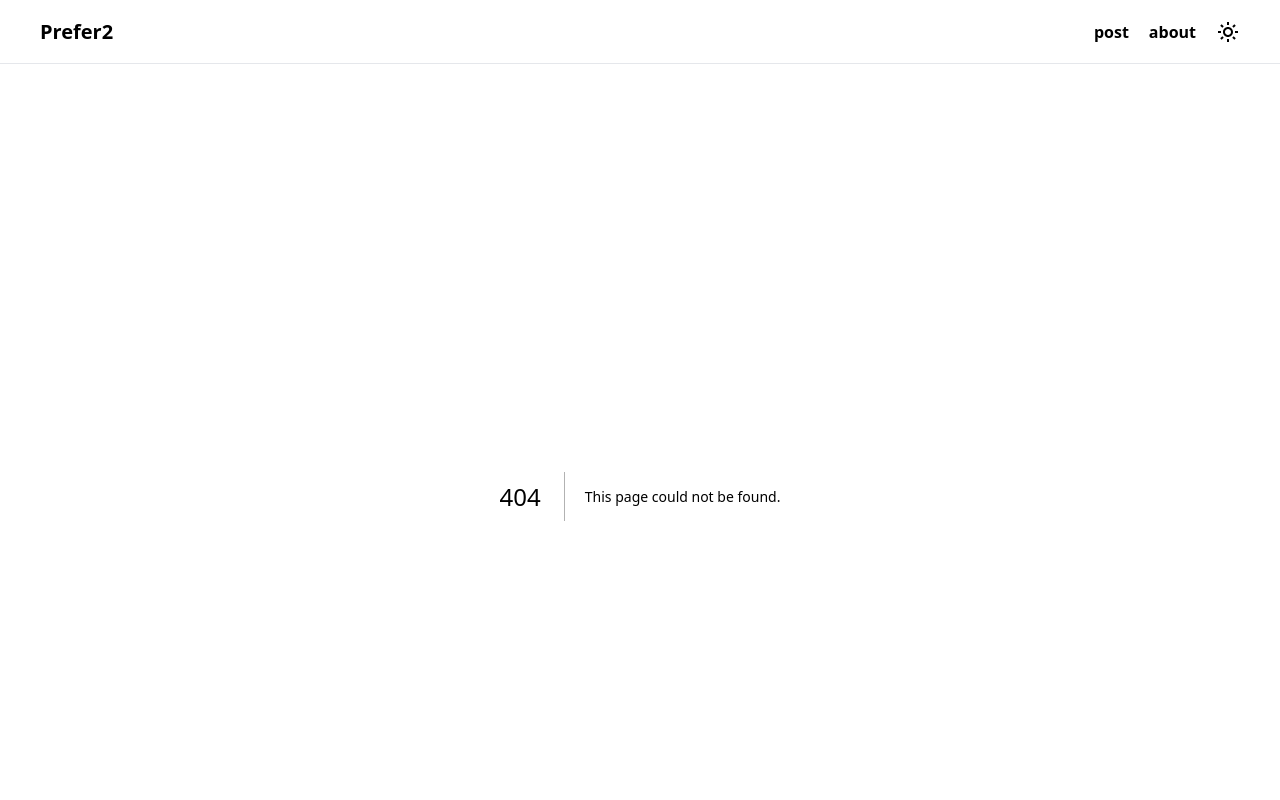
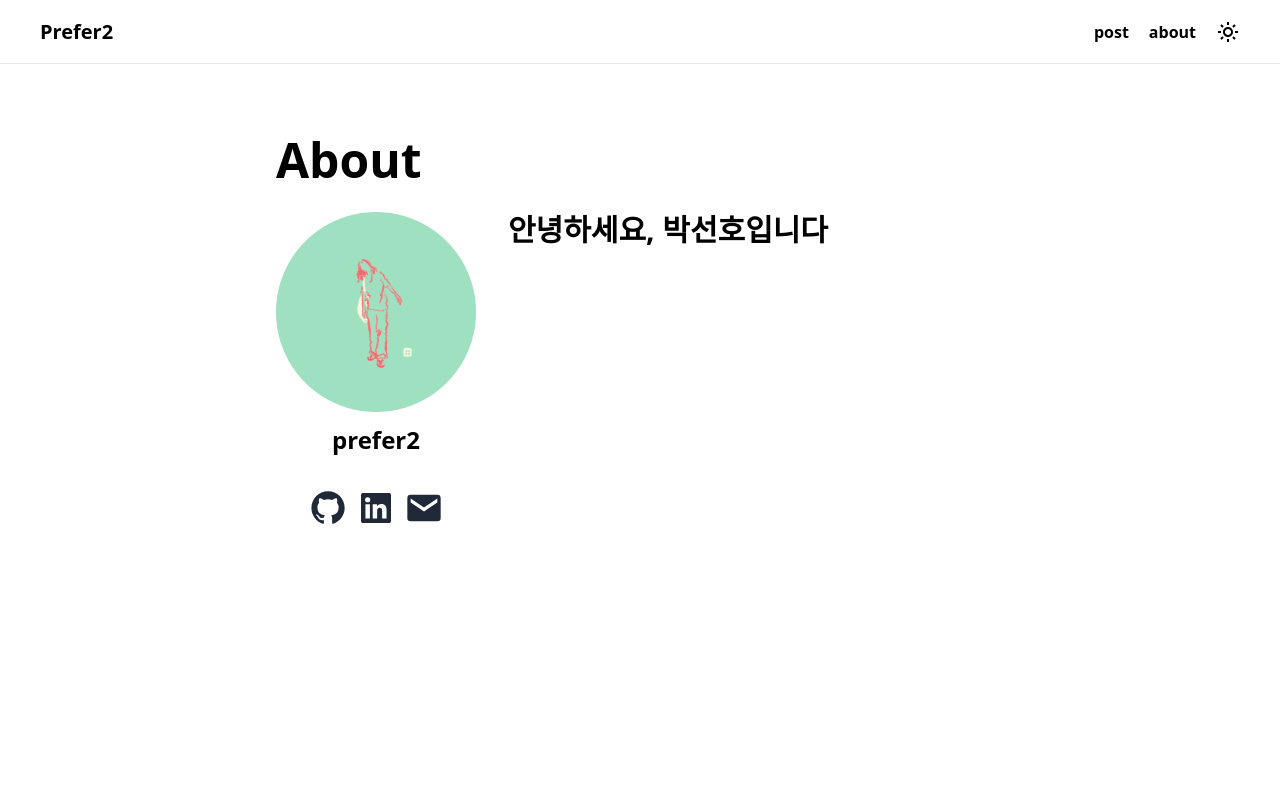
Before and after one commit to prefer2/prefer2.dev, a Next.js app: page /about in a window 1280 px wide. Before the commit this address had no page. Shown: the top 800 px of the page. Built offline with nearby package versions, Linux system fonts and the light colour scheme.

Commit message:
feat: about page 추가

```diff
--- a/assests/icons/Github.tsx
+++ b/assests/icons/Github.tsx
@@ -3,8 +3,8 @@ import React from "react";
 const Github = () => (
   <svg xmlns="http://www.w3.org/2000/svg" width="100%" viewBox="0 0 24 24">
     <path
-      fill-rule="evenodd"
-      clip-rule="evenodd"
+      fillRule="evenodd"
+      clipRule="evenodd"
       d="M12.026 2c-5.509 0-9.974 4.465-9.974 9.974 0 4.406 2.857 8.145 6.821 9.465.499.09.679-.217.679-.481 0-.237-.008-.865-.011-1.696-2.775.602-3.361-1.338-3.361-1.338-.452-1.152-1.107-1.459-1.107-1.459-.905-.619.069-.605.069-.605 1.002.07 1.527 1.028 1.527 1.028.89 1.524 2.336 1.084 2.902.829.091-.645.351-1.085.635-1.334-2.214-.251-4.542-1.107-4.542-4.93 0-1.087.389-1.979 1.024-2.675-.101-.253-.446-1.268.099-2.64 0 0 .837-.269 2.742 1.021a9.582 9.582 0 0 1 2.496-.336 9.554 9.554 0 0 1 2.496.336c1.906-1.291 2.742-1.021 2.742-1.021.545 1.372.203 2.387.099 2.64.64.696 1.024 1.587 1.024 2.675 0 3.833-2.33 4.675-4.552 4.922.355.308.675.916.675 1.846 0 1.334-.012 2.41-.012 2.737 0 .267.178.577.687.479C19.146 20.115 22 16.379 22 11.974 22 6.465 17.535 2 12.026 2z"
     ></path>
   </svg>
--- a/components/Footer.tsx
+++ b/components/Footer.tsx
@@ -1,24 +1,24 @@
+import Icon from "@components/Icon";
+
 import Github from "assests/icons/Github";
 import LinkedIn from "assests/icons/LinkedIn";
 import Mail from "assests/icons/Mail";
-import Icon from "./Icon";
+
+import info from "seo.config";
 
 const Footer = () => {
+  const { github, linkedin, email } = info.author.contacts;
   return (
     <div className="text-center bg-slate-300 p-4 text-xs dark:bg-code-dark">
       <div>Designed by prefer2 © 2023 All rights reserved</div>
       <div className="flex w-fit m-auto mt-3 mb-1 gap-1">
-        <Icon to="https://github.com/prefer2">
+        <Icon to={github}>
           <Github />
         </Icon>
-        <Icon
-          to={
-            "https://www.linkedin.com/in/%EC%84%A0%ED%98%B8-%EB%B0%95-431917256/"
-          }
-        >
+        <Icon to={linkedin}>
           <LinkedIn />
         </Icon>
-        <Icon to="mailto:prefer2park@gmail.com">
+        <Icon to={email}>
           <Mail />
         </Icon>
       </div>
--- a/components/Icon.tsx
+++ b/components/Icon.tsx
@@ -10,7 +10,7 @@ const Icon = ({ children, to, size = "s" }: IconProps) => {
     <a
       href={to}
       className={`${
-        size === "s" ? "w-10" : "w-20"
+        size === "s" ? "w-10" : size === "m" ? "w-12" : "w-20"
       } p-1 fill-gray-800 dark:fill-slate-50`}
     >
       {children}
--- /dev/null
+++ b/pages/about.tsx
@@ -0,0 +1,48 @@
+import Image from "next/image";
+
+import Icon from "@components/Icon";
+
+import Github from "assests/icons/Github";
+import LinkedIn from "assests/icons/LinkedIn";
+import Mail from "assests/icons/Mail";
+import profile from "public/profile.png";
+import info from "seo.config";
+
+const About = () => {
+  const { github, linkedin, email } = info.author.contacts;
+  return (
+    <div>
+      <h1 className="font-bold text-5xl mt-10 text-center sm:text-left">
+        About
+      </h1>
+      <div className="flex flex-col mt-7 gap-8 sm:flex-row">
+        <div className="flex flex-col w-full sm:w-fit">
+          <Image
+            src={profile}
+            alt="profile image"
+            width={200}
+            height={200}
+            className="mx-auto"
+          />
+          <div className="font-bold text-2xl text-center mt-3">prefer2</div>
+          <div className="flex justify-center mt-7">
+            <Icon size="m" to={github}>
+              <Github />
+            </Icon>
+            <Icon size="m" to={linkedin}>
+              <LinkedIn />
+            </Icon>
+            <Icon size="m" to={email}>
+              <Mail />
+            </Icon>
+          </div>
+        </div>
+        <div>
+          <h2 className="font-bold text-3xl">안녕하세요, 박선호입니다</h2>
+        </div>
+      </div>
+    </div>
+  );
+};
+
+export default About;
```
Also changed, not shown: public/profile.png (added).
